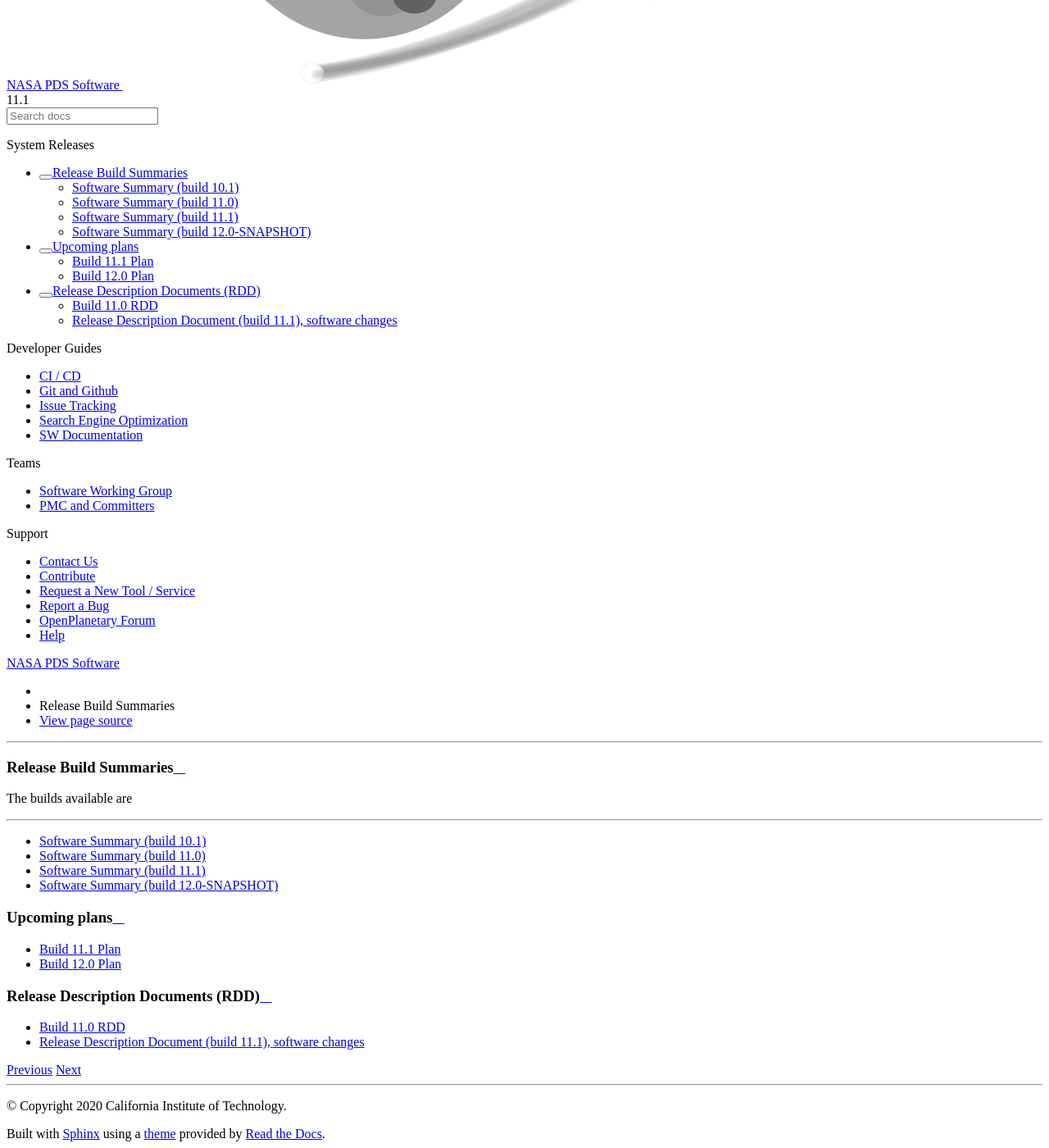
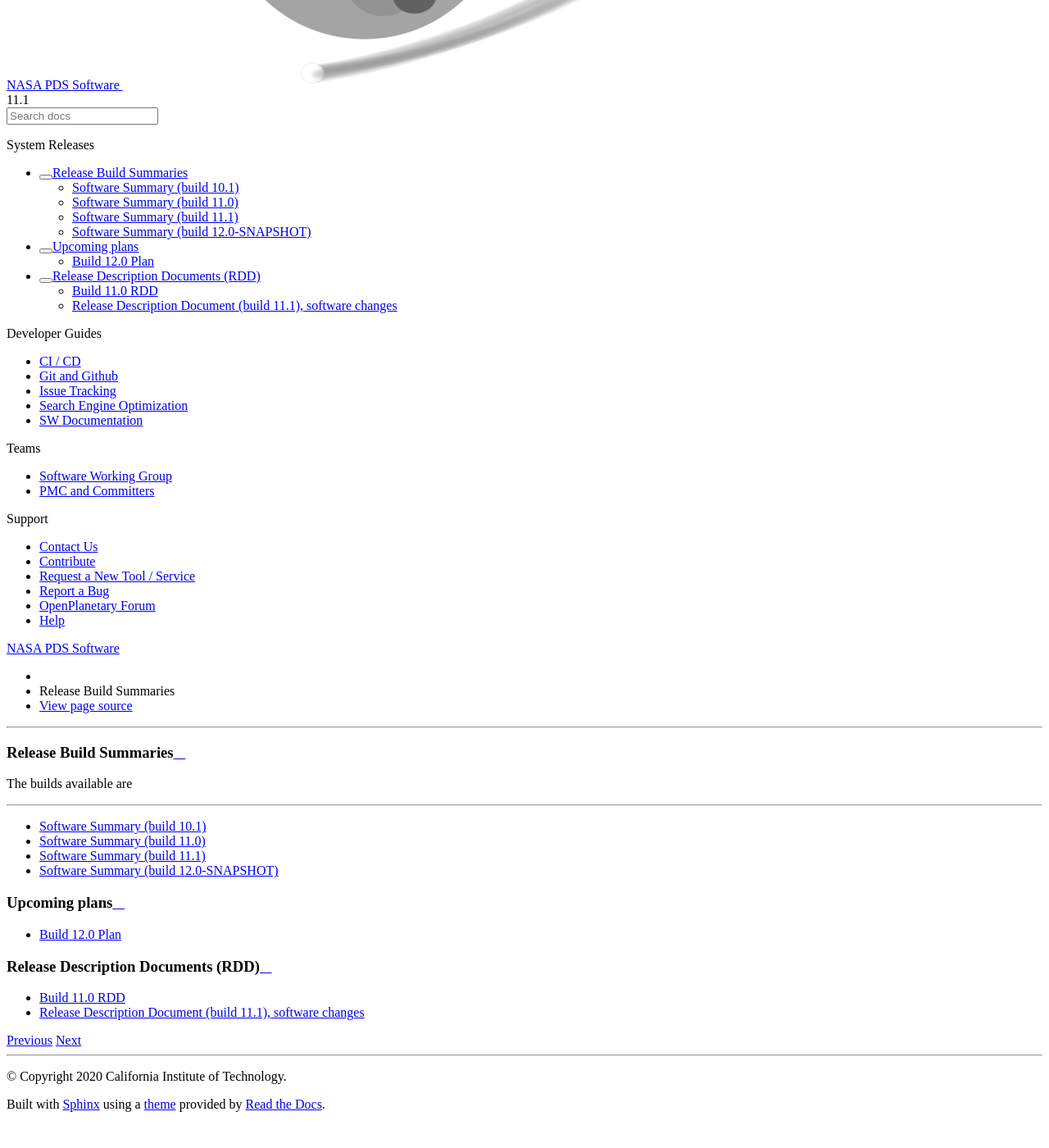
Before and after one commit to NASA-PDS/nasa-pds.github.io, a Sphinx documentation site: the page built from docs/source/releases/releases.rst, in a window 1280 px wide and 1400 px high, scrolled down 329 px. Shown: the whole window at 82% size. Built offline with Sphinx 7.4.7 and the Read the Docs theme 2.0.0, drawn with Linux system fonts in a browser that asks for light colours; pages that are not in the unit, such as notebooks, are missing from menus; after the commit the page ends 1693 px from its top, so only the background shows below that.

Commit message:
Switch to B12.0 as the upcoming plan

```diff
--- a/docs/source/releases/releases.rst
+++ b/docs/source/releases/releases.rst
@@ -19,7 +19,6 @@
     :glob:
     :maxdepth: 1
 
-    /releases/11.1/plan
     /releases/12.0/plan
 
 
```
